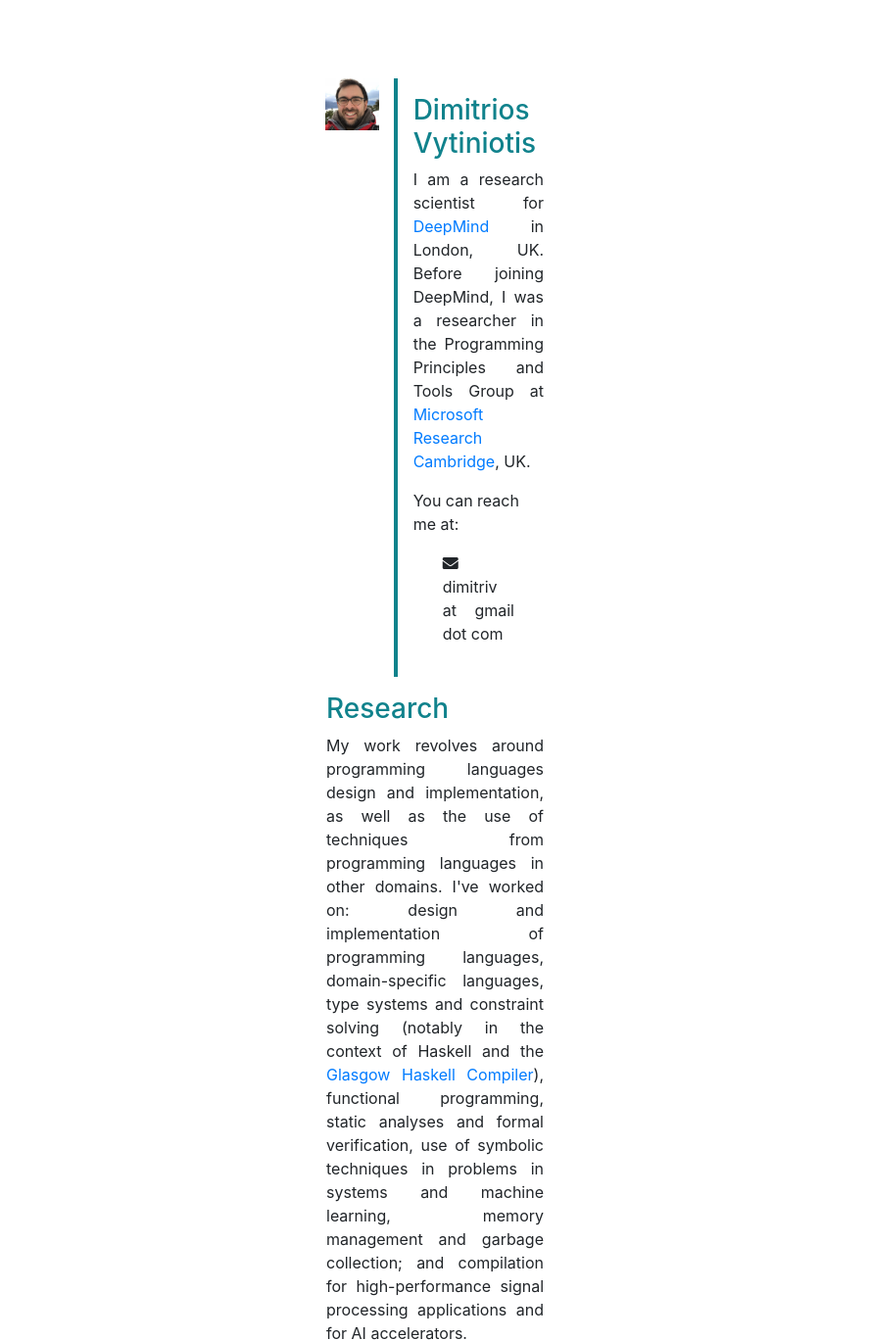
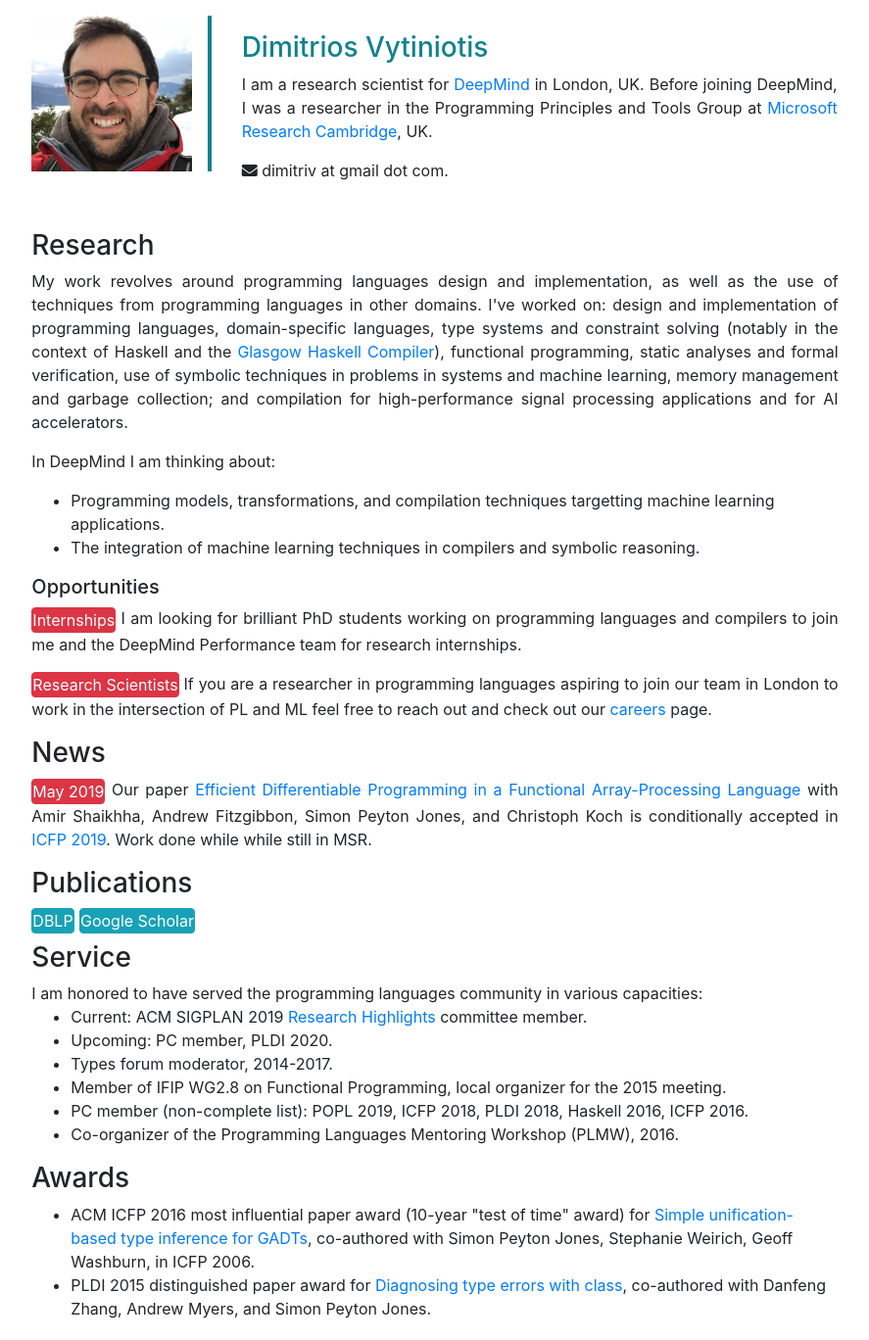
Before and after one commit to dimitriv/dimitriv.github.io, a plain HTML site: page index.html in a window 1280 px wide. Shown: the top 1368 px of the page at 98% size, without its empty margins (196-1083 px from the left). Drawn offline with nearby package versions, Linux system fonts and the light colour scheme.

Commit message:
Sizing updates.

```diff
--- a/css/main.css
+++ b/css/main.css
@@ -12,8 +12,9 @@
 
 
 .about{
- margin: 4em 32em;
- padding: 1em;
+ /* margin: 4em 32em; */
+ padding-top: 1em;
+ padding-bottom: 1em;
  position: relative;
 }
 .about h1{
@@ -21,10 +22,14 @@
  margin: 2em;
 }
 .about img{
- /* height: 100%; */
- width: 100%;
-    /* border-radius: 50% */
+  /* height: 100%; */
+ border-right:4px solid #10828C;
+ padding-right: 1em;
+ /* border-bottom:4px solid #10828C; */
+ max-width: 100%;
+ height: auto;
 }
+
 .about span{
  display: block;
  color: #888;
@@ -33,7 +38,6 @@
 }
 .about .desc{
  padding: 1em;
- border-left:4px solid #10828C;
 }
 
 .about .full-desc{
--- a/index.html
+++ b/index.html
@@ -28,50 +28,17 @@
 
   </head>
 
- <!--  <\!-- navbar -\-> -->
- <!-- <nav class="navbar navbar-expand-lg fixed-top"> -->
- <!--   <a class="navbar-brand" href="#">Dimitrios Vytiniotis</a> -->
- <!--   <button class="navbar-toggler" type="button" -->
- <!--           data-toggle="collapse" data-target="#navbarSupportedContent" -->
- <!--           aria-controls="navbarSupportedContent" aria-expanded="false" -->
- <!--           aria-label="Toggle navigation"> -->
- <!--     <span class="navbar-toggler-icon"></span> -->
- <!--   </button> -->
- <!--   <div class="collapse navbar-collapse " id="navbarSupportedContent"> -->
- <!--     <ul class="navbar-nav mr-4"> -->
- <!--       <li class="nav-item"> -->
- <!--         <a class="nav-link" data-value="Research" href="#">Research</a> -->
- <!--       </li> -->
- <!--       <li class="nav-item"> -->
- <!--         <a class="nav-link" data-value="News" href="#">News</a> -->
- <!--       </li> -->
-
- <!--       <li class="nav-item"> -->
- <!--         <a class="nav-link " data-value="Publications" href="#">Publications</a> -->
- <!--       </li> -->
- <!--       <li class="nav-item"> -->
- <!--         <a class="nav-link " data-value="Service" href="#">Service</a> -->
- <!--       </li> -->
- <!--       <li class="nav-item"> -->
- <!--         <a class="nav-link " data-value="Contact" href="#">Contact</a> -->
- <!--       </li> -->
- <!--     </ul> -->
- <!--   </div> -->
- <!-- </nav> -->
-
  <header class="header">
  </header>
  <body>
-
-
+ <div class="container-fluid">
    <div class="about">
    <div class="row">
-     <div class="col-lg-4 col-md-4 col-sm-12">
-       <img src="images/dvytin-small.jpg" class="img-fluid">
-       <!-- <span class="text-justify">Dimitrios Vytiniotis</span> -->
+     <div class="col-sm-2"></div>
+     <div class="col-sm-2">
+       <img src="images/dvytin-small.jpg" class="img-responsive">
      </div>
-     <div class="col-lg-8 col-md-8 col-sm-12 desc">
-
+     <div class="col-sm-6 desc">
        <h3>Dimitrios Vytiniotis</h3>
        <p class="text-justify">
          I am a research scientist for
@@ -81,43 +48,15 @@
          at <a href="https://www.microsoft.com/en-us/research/lab/microsoft-research-cambridge/">Microsoft
            Research Cambridge</a>, UK.
        </p>
-       <p> You can reach me at:
-
-
-      <!-- Buttons-->
-      <div class="col text-justify">
-        <!-- <div class="col-md-4"> -->
-        <!--   <a class="btn-floating blue accent-1"> -->
-        <!--     <i class="fas fa-map-marker-alt"></i> -->
-        <!--   </a> -->
-        <!--   <p>New York, 94126</p> -->
-        <!--   <p class="mb-md-0">United States</p> -->
-        <!-- </div> -->
-        <!-- <div class="col-md-4"> -->
-        <!--   <a class="btn-floating blue accent-1"> -->
-        <!--     <i class="fas fa-phone"></i> -->
-        <!--   </a> -->
-        <!--   <p>+ 01 234 567 89</p> -->
-        <!--   <p class="mb-md-0">Mon - Fri, 8:00-22:00</p> -->
-        <!-- </div> -->
-        <!-- <div class="col-md-12"> -->
-        <!--   <a class="btn-floating blue accent-1"> -->
-        <!--     <i class="fas fa-envelope"></i> -->
-        <!--   </a> some@email.com -->
-        <!-- </div> -->
-        <div class="col-md-12">
-          <a class="btn-floating blue accent-1">
-            <i class="fas fa-envelope"></i>
-          </a> dimitriv at gmail dot com
+       <p> <a class="btn-floating blue accent-1"><i class="fas fa-envelope"></i></a> dimitriv at gmail dot com.</p>
      </div>
-      </div>
-       </p>
+     <div class="col-sm-2"></div>
    </div>
   </div>
 
    <div class="row">
-     <div class="col-lg-12 col-md-12 col-sm-12 full-desc">
-
+     <div class="col-sm-2"></div>
+     <div class="col-sm-8">
        <h3>Research</h3>
        <p class="text-justify">
          My work revolves around programming languages design and
@@ -157,9 +96,12 @@
        </p>
      <!-- </div> -->
    </div>
+   <div class="col-sm-2"></div>
    </div>
+
    <div class="row">
-     <div class="col-lg-12 col-md-12 col-sm-12 full-desc">
+    <div class="col-sm-2"></div>
+    <div class="col-sm-8 full-desc">
        <h3>News</h3>
        <p class="text-justify">
          <button type="button" class="btn btn-small btn-danger">May 2019</button>
@@ -171,10 +113,12 @@
        <p class="text-justify">
        </p>
      </div>
+    <div class="col-sm-2"></div>
    </div>
 
     <div class="row" id="Publications">
-     <div class="col-lg-12 col-md-12 col-sm-12 full-desc">
+    <div class="col-sm-2"></div>
+     <div class="col-sm-8 full-desc">
 
        <h3>Publications</h3>
        <h5>
@@ -184,10 +128,12 @@
             href="https://scholar.google.co.uk/citations?user=9tCyXw8AAAAJ&hl=en">Google Scholar</a>
        </h5>
      </div>
+     <div class="col-sm-2"></div>
     </div>
 
     <div class="row" id="Service">
-     <div class="col-lg-12 col-md-12 col-sm-12 full-desc">
+     <div class="col-sm-2"></div>
+     <div class="col-sm-8 full-desc">
        <h3>Service </h3>
        I am honored to have served the programming languages community in various capacities:
        <ul>
@@ -201,10 +147,12 @@
          <li> PC member (non-complete list): POPL 2019, ICFP 2018, PLDI 2018, Haskell 2016, ICFP 2016.
          <li> Co-organizer of the Programming Languages Mentoring Workshop (PLMW), 2016.
      </div>
+     <div class="col-sm-2"></div>
     </div>
 
     <div class="row" id="Awards">
-     <div class="col-lg-12 col-md-12 col-sm-12 full-desc">
+     <div class="col-sm-2"></div>
+     <div class="col-sm-8 full-desc">
        <h3>Awards</h3>
        <ul>
          <li> ACM ICFP 2016 most influential paper award (10-year "test of time" award)
@@ -213,11 +161,8 @@
          <li> PLDI 2015 distinguished paper award for
            <a href="http://www.cse.psu.edu/~dbz5017/pub/pldi15.pdf">Diagnosing type errors with class</a>, co-authored with Danfeng Zhang, Andrew Myers, and Simon Peyton Jones.</li>
      </div>
+     <div class="col-sm-8"></div>
     </div>
-
-
-
-
  </div>
 </body>
 </html>
```
Lines whose indentation alone changed are shown as unchanged.
